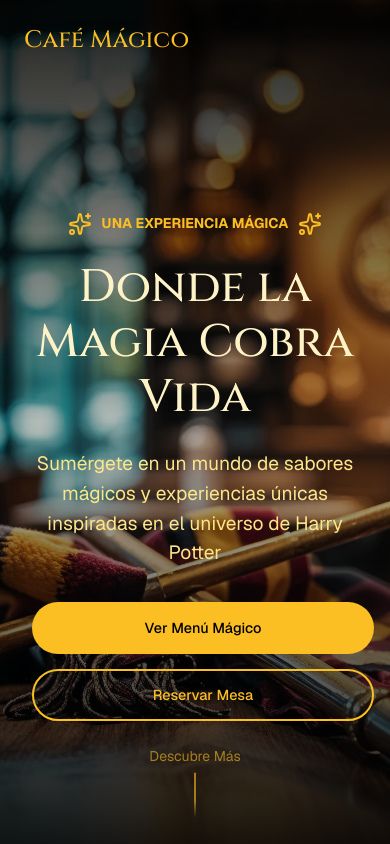
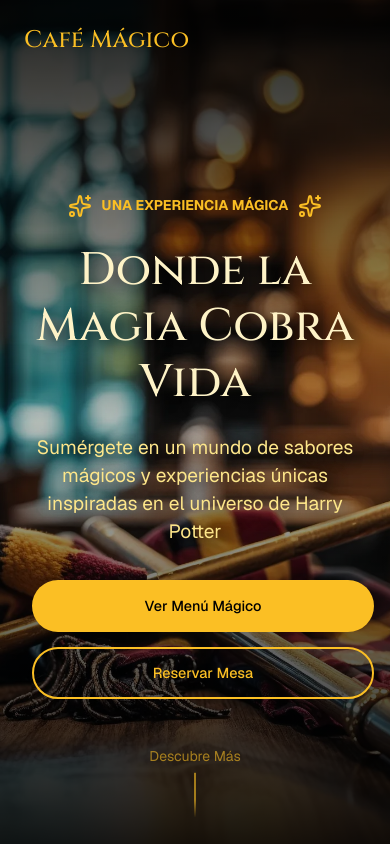
Before and after one commit to Fabrizio-Franco1405/Cafeteria-Harry-Potter, a plain HTML site: page public/index.html in a window 390 px wide. Shown: the top 844 px of the page. Drawn offline with nearby package versions, Linux system fonts and the light colour scheme; some icons are missing.

Commit message:
Corregir responsividad de Beginning en teléfonos pequeños

```diff
--- a/src/style/scss/common/_beginning.scss
+++ b/src/style/scss/common/_beginning.scss
@@ -165,6 +165,10 @@
             min-height: 480px;
         }
 
+        @media (max-width: 420px) {
+            margin-top: 4rem;
+        }
+
         #container-content-beginning {
             max-width: 1400px;
             width: 100%;
@@ -188,10 +192,17 @@
                 color: var(--color-amber-100);
                 font-weight: 500;
                 line-height: 70px;
+                text-shadow: 5px 5px 15px #000;
 
                 @media (max-width: 768px) {
                     font-size: 2.85rem;
-                    line-height: 55px;
+                    //line-height: 55px;
+                    line-height: 3.5rem;
+                }
+
+                @media (max-width: 420px) {
+                    font-size: 2.85rem;
+                    line-height: 3.5rem;
                 }
             }
 
@@ -202,6 +213,7 @@
                 font-weight: 400;
                 line-height: 2rem;
                 margin-bottom: 34px;
+                text-shadow: 5px 5px 15px #000;
 
                 @media (max-width: 768px) {
                     line-height: 1.85rem;
@@ -210,6 +222,7 @@
 
                 @media (max-width: 480px) {
                     font-size: 1.2rem;
+                    line-height: 1.75rem;
                 }
             }
 
@@ -257,6 +270,7 @@
         position: absolute;
         opacity: 0.6;
         animation: flotar 1.3s ease-in infinite alternate-reverse;
+        visibility: visible;
 
         h3{
             color: var(--color-amber-400);
@@ -271,6 +285,12 @@
             width: 2px;
             background-color: var(--color-amber-400);
             background: linear-gradient(0deg, rgba(251,191,36,0) 0%, rgba(251,191,36,1) 40%);
+        }
+
+        @media (max-width: 400px) {
+            @media (max-height: 820px) {
+                visibility: hidden;
+            }
         }
     }
 }
```
Also changed, not shown: src/style/css/main.css, 1 other file.
